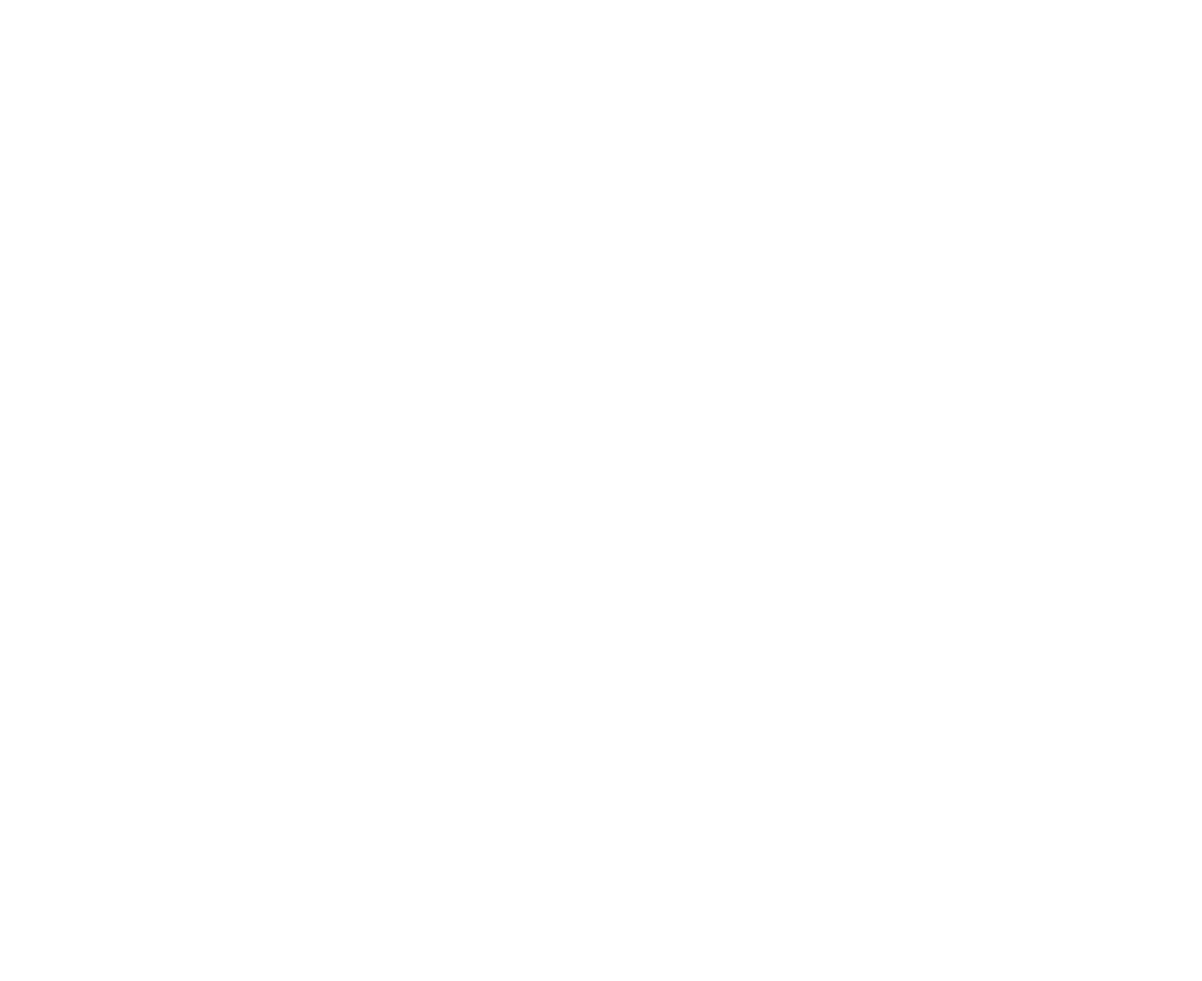
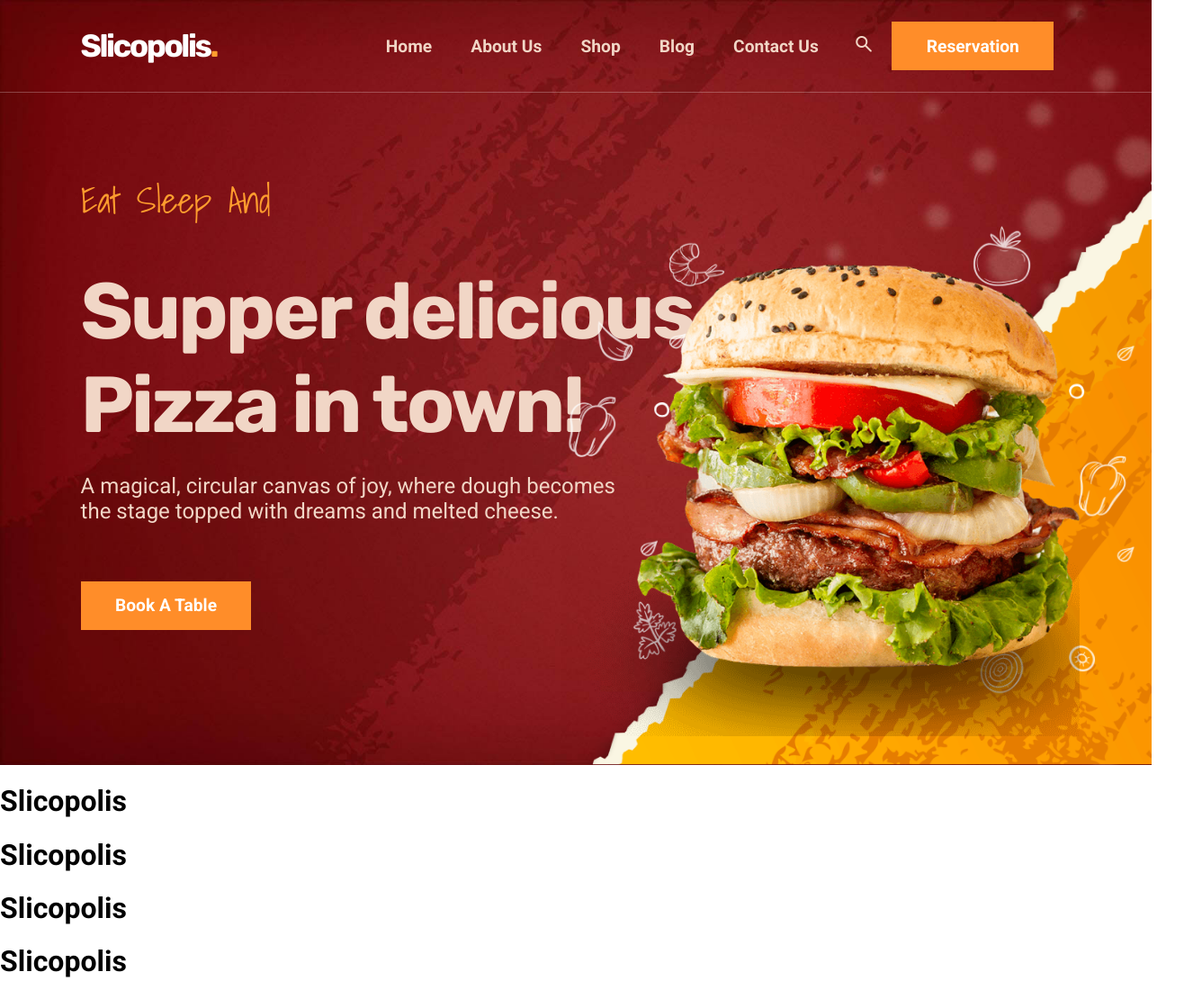
Before and after one commit to IamMuhammadHasib/sliceopolis, a plain HTML site: page index.html in a window 1280 px wide. Shown: the whole page at 90% size, 1336 px wide, since content can reach past the window. Before the commit the page ends 800 px from the top, so only its background shows below. Drawn offline with nearby package versions, Linux system fonts and the light colour scheme.

Commit message:
nav and hero coded

```diff
--- a/index.html
+++ b/index.html
@@ -4,16 +4,60 @@
 <head>
     <meta charset="UTF-8">
     <meta name="viewport" content="width=device-width, initial-scale=1.0">
+    <link rel="stylesheet" href="style.css">
+
+    <link rel="stylesheet"
+        href="https://fonts.googleapis.com/css2?family=Material+Symbols+Rounded:opsz,wght,FILL,GRAD@48,700,0,0" />
+
     <title>Document</title>
 </head>
 
 <body>
     <div class="navbar">
+        <div class="navbar-contents">
 
+            <p class="logo">Slicopolis<span>.</span></p>
+            <ul>
+                <li>Home</li>
+                <li>About Us</li>
+                <li>Shop</li>
+                <li>Blog</li>
+                <li>Contact Us</li>
+            </ul>
+            <a href="">
+                <span class="icon icon-search material-symbols-rounded">
+                    search
+                </span>
+            </a>
+            <button>Reservation</button>
+            <a href="">
+                <span class="icon icon-menu material-symbols-rounded">
+                    menu
+                </span>
+            </a>
+        </div>
     </div>
 
-    <div class="page-container">
+    <div class="page">
+        <div class="hero">
+            <p class="tagline">Eat Sleep And</p>
+            <p class="title">Supper delicious Pizza in town!</p>
+            <p class="para-text">A magical, circular canvas of joy, where dough becomes the stage topped with dreams
+                and
+                melted cheese.</p>
 
+            <button class="cta">Book A Table</button>
+            <img id="bg-tri" src="images/hero-bg-shape.png" alt="">
+            <img id="bg-icon" src="images/hero-banner-bg.png" alt="">
+            <img id="bg-main" src="images/hero-banner.png" alt="">
+        </div>
+
+        <div>
+            <h1>Slicopolis</h1>
+            <h1>Slicopolis</h1>
+            <h1>Slicopolis</h1>
+            <h1>Slicopolis</h1>
+        </div>
     </div>
 </body>
 
--- a/style.css
+++ b/style.css
@@ -1,5 +1,197 @@
+@import url('https://fonts.googleapis.com/css2?family=Roboto:ital,wght@0,100;0,300;0,400;0,500;0,700;0,900;1,100;1,300;1,400;1,500;1,700;1,900&family=Rubik:ital,wght@0,300..900;1,300..900&family=Shadows+Into+Light&display=swap');
+
+/*
+rich-black-fogra-29: hsl(210, 26%, 7%);
+champagne-pink_20: hsla(23, 61%, 86%, 0.2);
+independence_30: hsla(245, 17%, 29%, 0.3);
+gray-x-11-gray: hsl(0, 0%, 73%);
+champagne-pink: hsl(23, 61%, 86%);
+spanish-gray: hsl(0, 0%, 60%);
+sonic-silver: hsl(0, 0%, 47%);
+deep-saffron: hsl(32, 100%, 59%);
+dark-orange: hsl(28, 100%, 58%);
+desert-sand: hsl(23, 49%, 82%);
+isabelline: hsl(38, 44%, 96%);
+gainsboro: hsl(0, 0%, 87%);
+tangerine: hsl(31, 84%, 50%);
+cinnabar: hsl(3, 90%, 55%);
+black_95: hsla(0, 0%, 0%, 0.95);
+cultured: hsl(0, 0%, 93%);
+white: hsl(0, 0%, 100%);
+black: hsl(0, 0%, 0%);
+onyx: hsl(0, 0%, 27%);
+*/
+
+body{
+    font-family: 'Roboto', sans-serif;
+    margin: 0;
+    overflow-x: hidden;
+}
 
 
-.page-container{
+
+
+/* ====================== Navbar ===================== */
+
+.navbar{
+    position: fixed;
+    width: 100%;
+    top: 0;
+    z-index: 999;
+}
+
+.navbar-contents{
     display: flex;
+    justify-content: flex-end;
+    align-items: center;
+    gap: 1em;
+
+    font-size: 1.2rem;
+    font-weight: 520;
+
+    border-bottom: 1px solid rgba(255,255,255,.25);
+    padding: 1.2em 7%;
 }
+
+.navbar .logo{
+    font-family: 'Rubik', sans-serif;
+    font-size: 2.2rem;
+    font-weight: 700;
+    margin: 0 auto 0 0;
+    padding: 0.2em 0;
+    letter-spacing: -2.5px;
+    color: white;
+}
+
+.navbar .logo span{
+    color: hsl(32, 100%, 59%);
+}
+
+.navbar ul{
+    margin: 0;
+}
+
+.navbar ul li{
+    display: inline-block;
+    color: hsl(23, 61%, 86%);
+    padding: 0 1em;
+}
+
+.navbar .icon{
+    color: hsl(23, 61%, 86%);
+}
+
+.navbar .icon-menu{
+    display: none;
+}
+
+button{
+    font-family: 'Roboto', sans-serif;
+    font-size: 1.2rem;
+    font-weight: 520;
+
+    color: white;
+    background-color: hsl(28, 100%, 58%);
+
+    padding: .8em 2em;
+    border: none;
+}
+
+@media only screen and (max-width:1200px){
+    .navbar ul{
+        display: none;
+    }
+
+    .navbar .icon-menu{
+        display: inline-block;
+    }
+}
+
+@media only screen and (max-width:600px){
+    .navbar button{
+        display: none;
+    }
+}
+
+
+
+/* ====================== Hero ===================== */
+
+@media only screen and (max-width:1100px){
+    #bg-tri, #bg-icon, #bg-main{
+        display: none;
+    }
+
+    .hero p{
+        margin-left: auto;
+        margin-right: auto;
+        text-align: center;
+    }
+
+    .hero .cta{
+        display: block;
+        margin: 0 auto; /* Center the button */
+    }
+
+}
+
+.page .hero{
+    background-color: #cccccc;
+    background-image: url("images/hero-bg.jpg");
+    background-size: cover;
+
+    padding-top: 150px;
+    padding-bottom: 150px;
+    padding-left: 7%;
+
+    position: relative;
+}
+
+#bg-tri{
+    position: absolute;
+    bottom: 0px;
+    right: 0px;
+    z-index: 1;
+
+    width: 90%;
+}
+#bg-icon{
+    position: absolute;
+    bottom: 1rem;
+    right: -3.5rem;
+    z-index: 2;
+
+    width: 60%;
+}
+#bg-main{
+    position: absolute;
+    bottom: 2rem;
+    right: 5rem;
+    z-index: 3;
+
+    width: 45%;
+}
+
+.page .hero .tagline{
+    font-family: 'Shadows Into Light', cursive;
+    font-size: 2.5em;
+    color: hsl(32, 100%, 59%);
+}
+
+.page .hero .title{
+    font-family: 'Rubik', sans-serif;
+    font-size: 5.5em;
+    font-weight: 700;
+    letter-spacing: -3px;
+    margin-top: 0;
+    margin-bottom: 0;
+    color: hsl(23, 61%, 86%);
+    width: 70%;
+}
+
+.para-text{
+    font-size: 1.5em;
+    color: hsl(23, 61%, 86%);
+    width: 50%;
+    margin-bottom: 4rem;
+}
```
